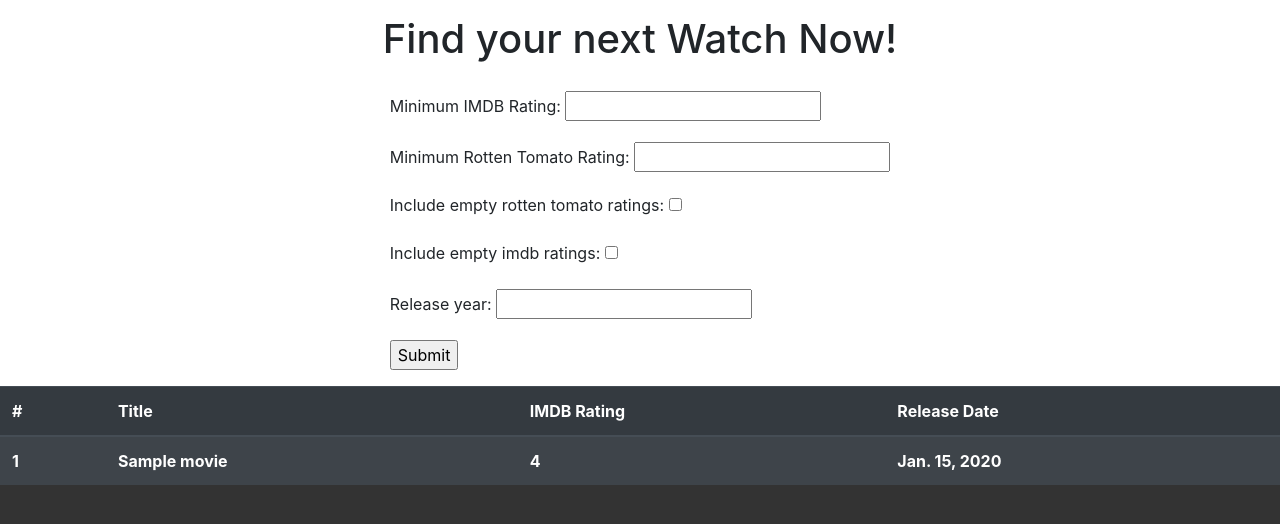
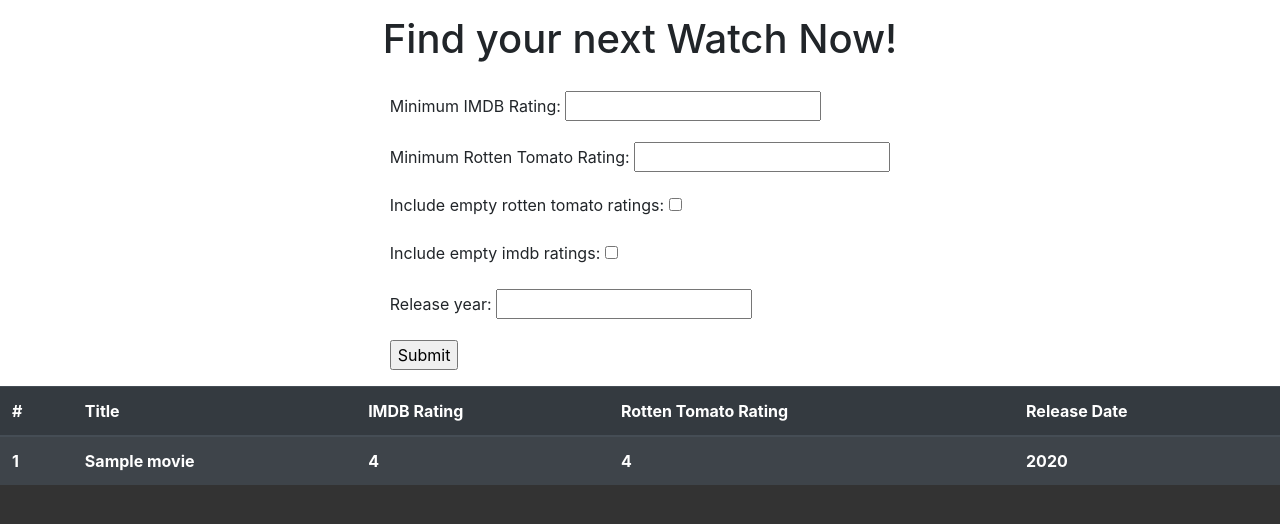
Before and after one commit to RishabhAgarwal-2001/Flix-finder, a Django app: template recommender/templates/index.html in a window 1280 px wide. Shown: the part 57-581 px from the top of the page. Run offline with Django 4.2, Linux system fonts and the light colour scheme; tables that the repository leaves empty hold one stand-in row (values such as "Sample post"); the template is opened without the code that fills it: values that come from a table or form of the project are taken from there, most other values are stand-ins (such as "Sample title", 1, 10 or a date in 2020); grey boxes marked "Sample" are stand-in pictures; lists and menus that the app fills with data are empty.

Commit message:
Update index.html

```diff
--- a/recommender/templates/index.html
+++ b/recommender/templates/index.html
@@ -80,6 +80,7 @@
             <th scope="col">#</th>
             <th scope="col">Title</th>
             <th scope="col">IMDB Rating</th>
+            <th scope="col">Rotten Tomato Rating</th>
             <th scope="col">Release Date</th>
         </thead>
         <tbody>
@@ -87,8 +88,9 @@
                 <tr>
                     <th scope="row">{{forloop.counter}}</th>
                     <th>{{movie.movie_title}}</th>
-                    <th>{{movie.rating}}</th>
-                    <th>{{movie.release_date.date}}</th>
+                    <th>{{movie.imdb_rating}}</th>
+                    <th>{{movie.rtm_rating}}</th>
+                    <th>{{movie.release_year}}</th>
                 </tr>
             {% endfor %}
         </tbody>
```
